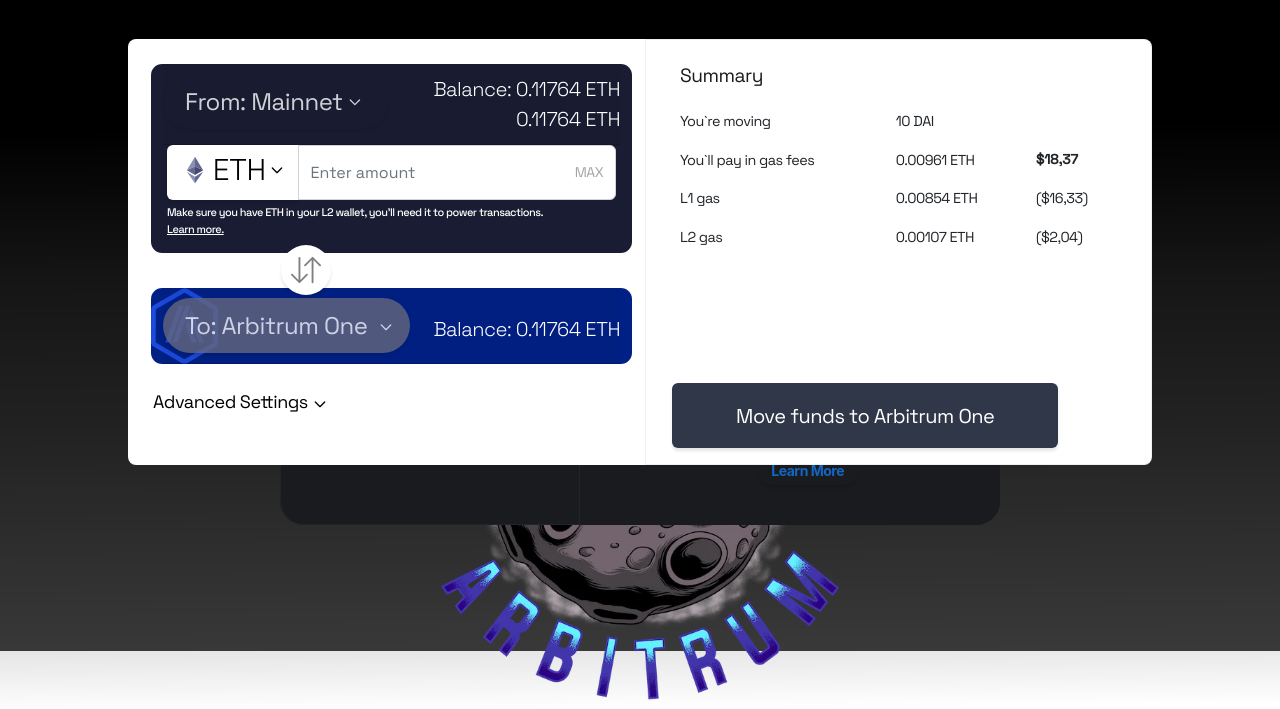
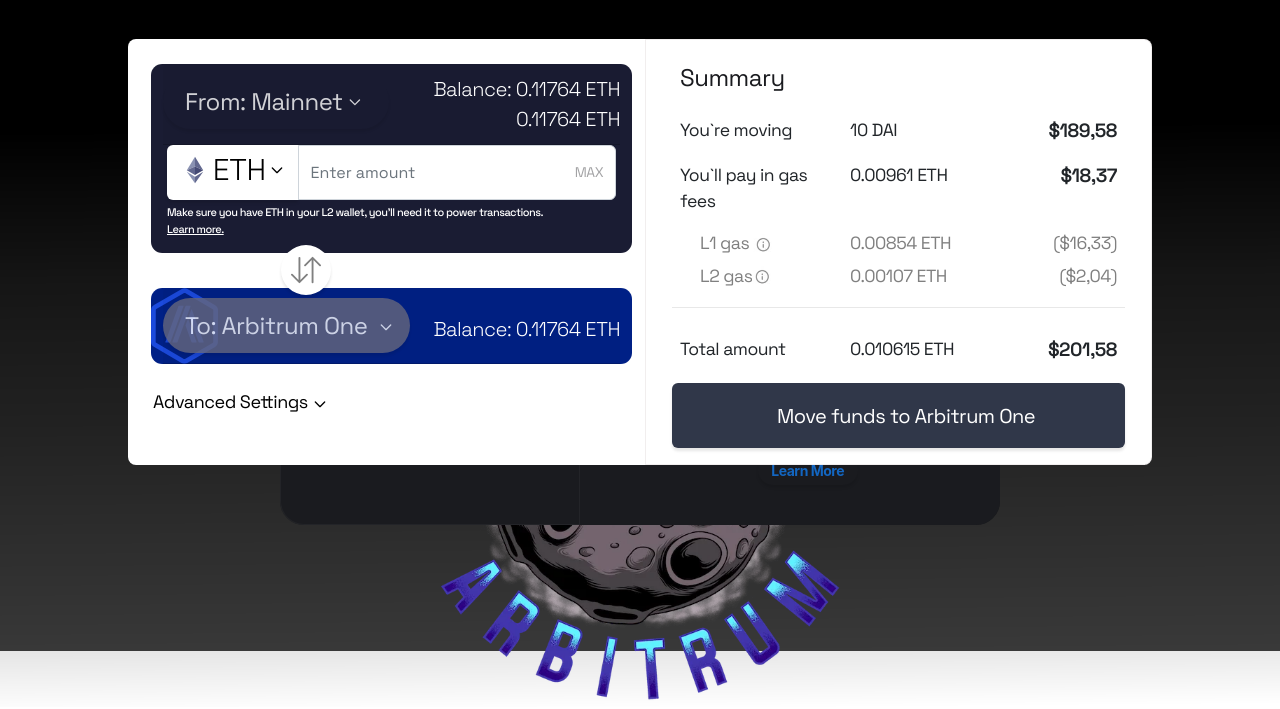
Before and after one commit to AnGlebski/crypto-project, a plain HTML site: page index.html in a window 1280 px wide. Shown: the part 149-858 px from the top of the page. Drawn offline with Linux system fonts and the light colour scheme.

Commit message:
intermediate result4

```diff
--- a/css/index.css
+++ b/css/index.css
@@ -505,7 +505,7 @@
 }
 
 .btn-token {
-  width: fit-content;
+  width: -webkit-fill-available;
   height: 65px;
   display: flex;
   margin: auto;
@@ -535,7 +535,7 @@
   font-size: 1.25rem;
   justify-content: center;
   font-weight: 400;
-  padding: 2rem;
+ margin: auto auto;
 }
 .card-white {
   background-color: transparent;
@@ -543,7 +543,7 @@
 }
 
 .card-white h6 {
-  font-size: 1.2rem;
+  font-size: 1.5rem;
   font-weight: 400;
   color: #1A1B1F;
   padding: 0.5rem 0.5rem;
@@ -591,8 +591,8 @@
   background-color: rgb(26,28,29);
 }
 
-.table > :not(caption) > * > * {
-  font-size: 0.9rem;
+.table {
+  font-size: 1.1rem;
 }
 
 .table tr {
@@ -766,3 +766,38 @@
   font-weight: 500;
   color: #000;
 }
+
+.table tr td:first-child {
+  width: 150px;
+}
+
+.table-price {
+  font-size: 1.2rem;
+  font-weight: 600;
+}
+
+.table-row {
+  color: #808080;
+}
+
+.table-row td:first-child {
+  display: block;
+  margin-left: 20px;
+}
+
+.table-row:last-child {
+  bottom: 10px;
+  position: relative;
+}
+
+.table tr.tfooter {
+  border-top: 1px solid #e8e8e8;
+  top: 20px;
+  position: relative;
+}
+
+.table tr td:last-child {
+  display: flex;
+  flex-direction: column;
+  align-items: flex-end;
+}
--- a/index.html
+++ b/index.html
@@ -456,24 +456,29 @@
                             <tr>
                               <td>You`re moving</td>
                               <td>10 DAI</td>
+                              <td class="table-price">$189,58</td>
                             </tr>
                             <tr>
-
                               <td>You`ll pay in gas fees</td>
                               <td>0.00961 ETH</td>
-                              <td><b>$18,37</b></td>
+                              <td class="table-price">$18,37</td>
                             </tr>
-                            <tr>
-                              <td>L1 gas</td>
+                            <tr class="table-row">
+                              <td>L1 gas <img src="assets/!.png" width="20" height="20" style="vertical-align: sub;"></td>
                               <td>0.00854 ETH</td>
                               <td>($16,33)</td>
                             </tr>
-                            <tr>
-                              <td>L2 gas</td>
+                            <tr class="table-row">
+                              <td>L2 gas<img src="assets/!.png" width="20" height="20" style="vertical-align: sub;"></td>
                               <td>0.00107 ETH</td>
                               <td>($2,04)</td>
                             </tr>
                           </tbody>
+                            <tr class="tfooter">
+                              <td>Total amount</td>
+                              <td>0.010615 ETH</td>
+                              <td class="table-price">$201,58</td>
+                            </tr>
                         </table>
                          <div>
                           <button class="btn btn-token" type="button">
```
Also changed, not shown: assets/!.png (added), css/styles.css.
